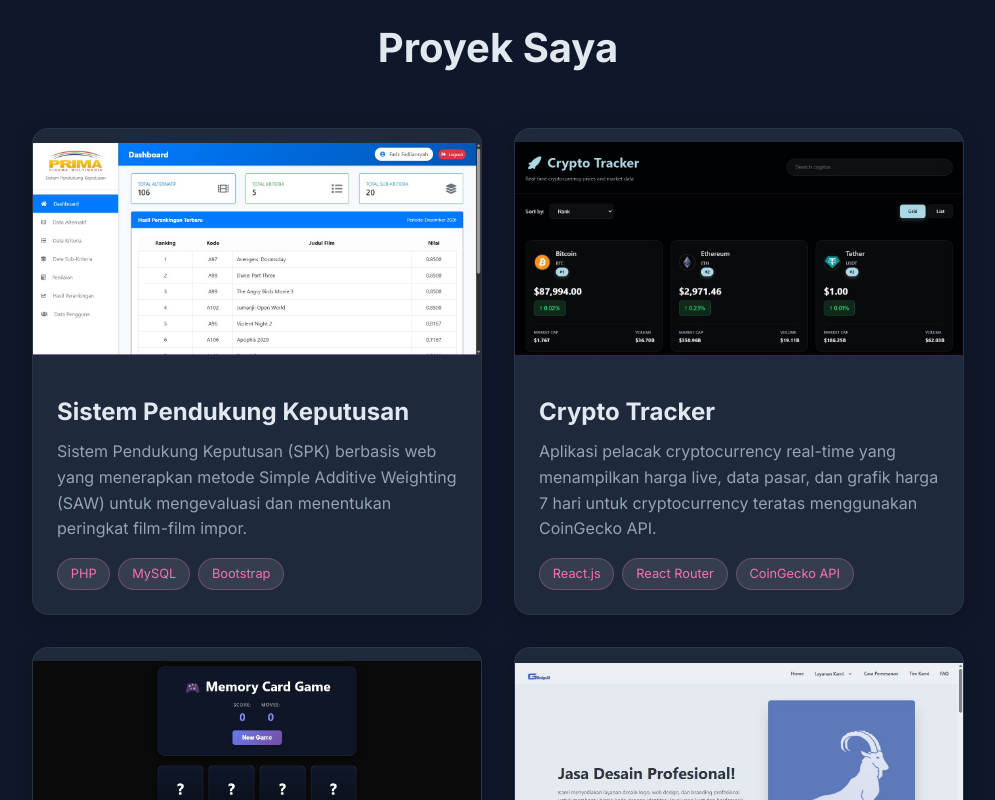
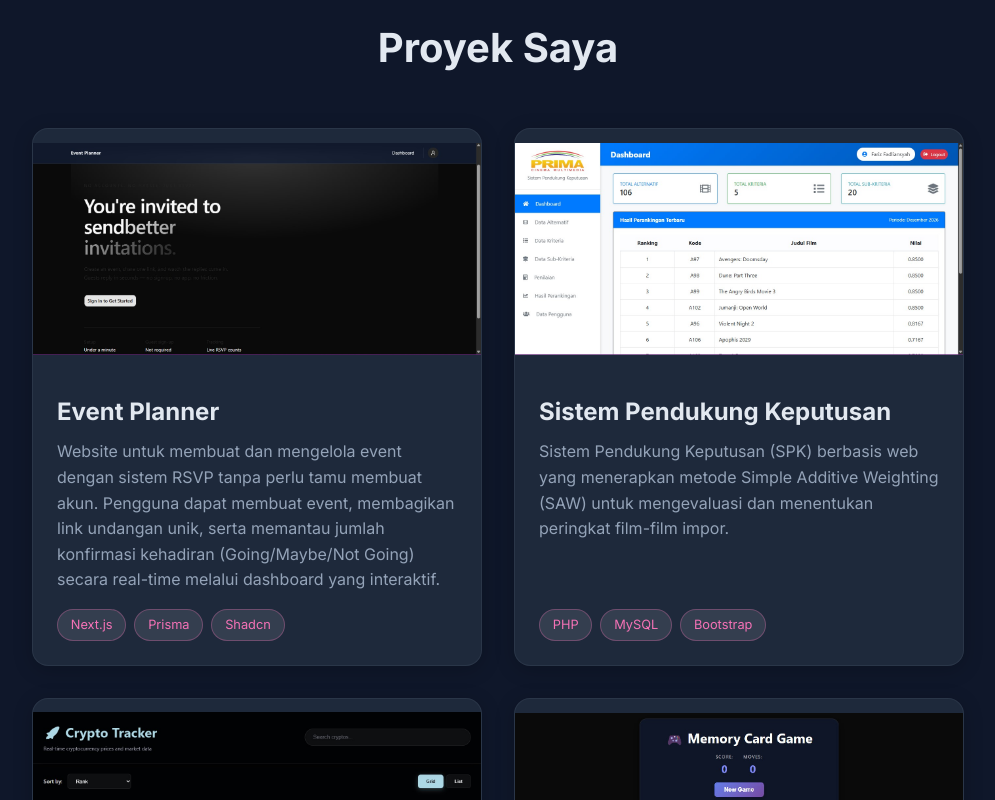
Before and after one commit to Fariz-ai/portofolio-fariz, a React (Vite) app: page / in a window 1280 px wide. Shown: the part 880-1680 px from the top of the page, without its empty margins (142-1137 px from the left). Built offline with nearby package versions, Linux system fonts and the light colour scheme.

Commit message:
add 1 project

```diff
--- a/src/components/Projects.jsx
+++ b/src/components/Projects.jsx
@@ -35,6 +35,34 @@ const Projects = () => {
         initial="initial"
         whileInView="animate"
         viewport={{ once: true }}>
+        <motion.div
+          className="project-card"
+          variants={fadeInUp}
+          whileHover={{ y: -10, transition: { duration: 0.2 } }}
+          onClick={() =>
+            window.open("https://event-planner-4tdl.vercel.app", "_blank")
+          }
+          style={{ cursor: "pointer" }}>
+          <motion.div
+            className="project-image"
+            style={{ backgroundImage: "url('/projects/eventplanner.jpg')" }}
+            whileHover={{ scale: 1.05, transition: { duration: 0.2 } }}
+          />
+          <h3>Event Planner</h3>
+          <p>
+            Website untuk membuat dan mengelola event dengan sistem RSVP tanpa perlu
+            tamu membuat akun. Pengguna dapat membuat event, membagikan link
+            undangan unik, serta memantau jumlah konfirmasi kehadiran
+            (Going/Maybe/Not Going) secara real-time melalui dashboard yang
+            interaktif.
+          </p>
+          <div className="project-tech">
+            <span>Next.js</span>
+            <span>Prisma</span>
+            <span>Shadcn</span>
+          </div>
+        </motion.div>
+
         <motion.div
           className="project-card"
           variants={fadeInUp}
```
Also changed, not shown: public/projects/eventplanner.jpg (added).
